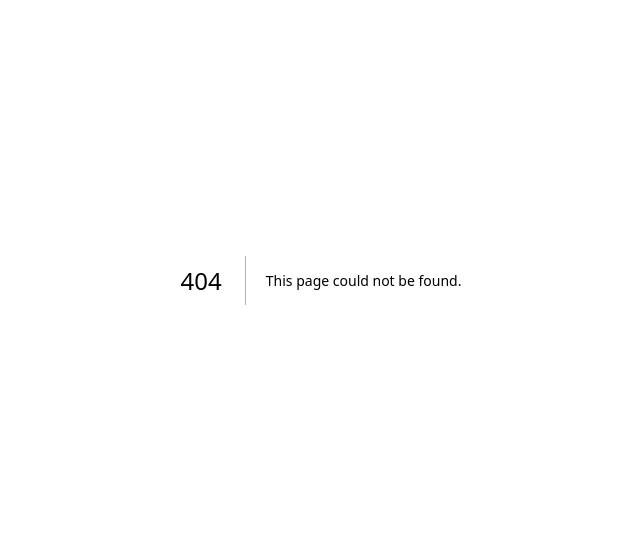
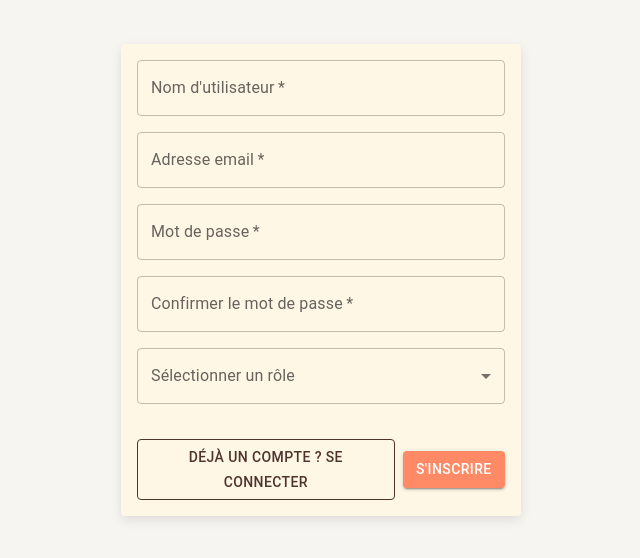
Before and after one commit to jerryalex15/GPSTL_Tinder_Souris, a Next.js app in the folder frontend/: page /register in a window 1280 px wide. Before the commit this address had no page. Shown: the part 120-678 px from the top of the page, without its empty margins (319-959 px from the left). Built offline with nearby package versions, Linux system fonts and the light colour scheme.

Commit message:
add register page

```diff
--- a/frontend/src/app/login/page.tsx
+++ b/frontend/src/app/login/page.tsx
@@ -1,38 +1,90 @@
 "use client";
-import { Card, CardContent, CardFooter, CardHeader, CardTitle } from "@/components/shadcn/card";
-import { Input } from "@/components/shadcn/input";
-import { Label } from "@/components/shadcn/label";
-import { Button } from "@/components/shadcn/button";
+import {
+  Card,
+  CardContent,
+  CardActions,
+  CardHeader,
+  TextField,
+  Button,
+  FormHelperText,
+} from '@mui/material';
 import { useRouter } from 'next/navigation';
+import React, { useState } from 'react';
 
 export default function Login() {
-  let router = useRouter();
+  const router = useRouter();
 
-  return <div className="flex justify-center items-center min-w-screen min-h-screen">
-    <Card className="w-[350px]">
-      <CardHeader>
-        <CardTitle>Se connecter</CardTitle>
-      </CardHeader>
-      <CardContent>
-        <form className="space-y-4">
-          <div className="grid w-full items-center gap-4">
-            <div className="flex flex-col space-y-1.5">
-              <Label htmlFor="name">{"Nom d'utilisateur"}</Label>
-              <Input id="name" placeholder="Nom d'utilisateur" />
-            </div>
-          </div>
-          <div className="grid w-full items-center gap-4">
-            <div className="flex flex-col space-y-1.5">
-              <Label htmlFor="pass">{"Mot de passe"}</Label>
-              <Input id="pass" type="password" placeholder="Mot de passe" />
-            </div>
-          </div>
-        </form>
-      </CardContent>
-      <CardFooter className="flex justify-between">
-        <Button variant="outline" onClick={() => router.back()}>Retourner</Button>
-        <Button>Se connecter</Button>
-      </CardFooter>
-    </Card>
-  </div>;
+  // States for form data
+  const [username, setUsername] = useState('');
+  const [password, setPassword] = useState('');
+
+  // State for error
+  const [error, setError] = useState('');
+
+  const validateForm = () => {
+    if (!username) {
+      setError("Le nom d'utilisateur est requis.");
+      return false;
+    }
+    if (!password) {
+      setError("Le mot de passe est requis.");
+      return false;
+    }
+    setError('');
+    return true;
+  };
+
+  const handleSubmit = (event: React.FormEvent) => {
+    event.preventDefault();
+    if (validateForm()) {
+      // Logic to handle successful login
+      console.log("Form submitted successfully");
+    }
+  };
+
+  return (
+    <div className="flex justify-center items-center min-w-screen min-h-screen bg-[#f7f5f2]">
+      <Card className="w-[400px] bg-[#fff7e6] shadow-lg">
+        <CardHeader className="text-center">
+          <h2 className="text-xl font-bold" style={{ color: '#4e342e', fontFamily: 'Georgia, serif' }}>
+            Se connecter
+          </h2>
+        </CardHeader>
+        <CardContent>
+          <form onSubmit={handleSubmit} className="flex flex-col gap-4">
+            <TextField
+              id="username"
+              label="Nom d'utilisateur"
+              variant="outlined"
+              fullWidth
+              value={username}
+              onChange={(e) => setUsername(e.target.value)}
+              error={!!error}
+              required
+            />
+            <TextField
+              id="password"
+              label="Mot de passe"
+              type="password"
+              variant="outlined"
+              fullWidth
+              value={password}
+              onChange={(e) => setPassword(e.target.value)}
+              error={!!error}
+              required
+            />
+            {error && <FormHelperText error>{error}</FormHelperText>}
+          </form>
+        </CardContent>
+        <CardActions className="justify-between p-4">
+          <Button variant="outlined" onClick={() => router.push('/register')} style={{ borderColor: '#4e342e', color: '#4e342e' }}>
+            Pas encore inscrit ? S'inscrire
+          </Button>
+          <Button variant="contained" color="primary" type="submit" style={{ backgroundColor: '#ff8a65', color: '#fff' }}>
+            Se connecter
+          </Button>
+        </CardActions>
+      </Card>
+    </div>
+  );
 }
--- /dev/null
+++ b/frontend/src/app/register/page.tsx
@@ -0,0 +1,168 @@
+"use client";
+import {
+  Card,
+  CardContent,
+  CardActions,
+  CardHeader,
+  Typography,
+  TextField,
+  Button,
+  MenuItem,
+  Select,
+  InputLabel,
+  FormControl,
+  FormHelperText
+} from '@mui/material';
+import { useRouter } from 'next/navigation';
+import React, { useState } from 'react';
+
+export default function Register() {
+  const router = useRouter();
+
+  // States for form data
+  const [username, setUsername] = useState('');
+  const [email, setEmail] = useState('');
+  const [password, setPassword] = useState('');
+  const [confirmPassword, setConfirmPassword] = useState('');
+  const [role, setRole] = useState('');
+
+  // States for errors
+  const [errors, setErrors] = useState({
+    username: '',
+    email: '',
+    password: '',
+    confirmPassword: '',
+    role: ''
+  });
+
+  const validateForm = () => {
+    let formIsValid = true;
+    let newErrors = { username: '', email: '', password: '', confirmPassword: '', role: '' };
+
+    if (!username) {
+      formIsValid = false;
+      newErrors.username = "Le nom d'utilisateur est requis.";
+    }
+
+    if (!email || !/\S+@\S+\.\S+/.test(email)) {
+      formIsValid = false;
+      newErrors.email = "Une adresse email valide est requise.";
+    }
+
+    if (!password) {
+      formIsValid = false;
+      newErrors.password = "Le mot de passe est requis.";
+    } else if (password.length < 6) {
+      formIsValid = false;
+      newErrors.password = "Le mot de passe doit comporter au moins 6 caractères.";
+    }
+
+    if (password !== confirmPassword) {
+      formIsValid = false;
+      newErrors.confirmPassword = "Les mots de passe ne correspondent pas.";
+    }
+
+    if (!role) {
+      formIsValid = false;
+      newErrors.role = "Veuillez sélectionner un rôle.";
+    }
+
+    setErrors(newErrors);
+    return formIsValid;
+  };
+
+  const handleSubmit = (event: React.FormEvent) => {
+    event.preventDefault();
+    if (validateForm()) {
+      // Logic to handle successful registration
+      console.log("Form submitted successfully");
+    }
+  };
+
+  const handleRoleChange = (event: React.ChangeEvent<{ value: unknown }>) => {
+    setRole(event.target.value as string);
+  };
+
+  return (
+    <div style={{ display: 'flex', justifyContent: 'center', alignItems: 'center', minWidth: '100vw', minHeight: '100vh', backgroundColor: '#f7f5f2' }}>
+      <Card sx={{ width: 400, boxShadow: '0 4px 12px rgba(0,0,0,0.1)', backgroundColor: '#fff7e6' }}>
+        <CardContent>
+          <form onSubmit={handleSubmit} style={{ display: 'flex', flexDirection: 'column', gap: '16px' }}>
+            <TextField
+              id="username"
+              label="Nom d'utilisateur"
+              variant="outlined"
+              fullWidth
+              value={username}
+              onChange={(e) => setUsername(e.target.value)}
+              error={!!errors.username}
+              helperText={errors.username}
+              required
+            />
+            <TextField
+              id="email"
+              label="Adresse email"
+              type="email"
+              variant="outlined"
+              fullWidth
+              value={email}
+              onChange={(e) => setEmail(e.target.value)}
+              error={!!errors.email}
+              helperText={errors.email}
+              required
+            />
+            <TextField
+              id="password"
+              label="Mot de passe"
+              type="password"
+              variant="outlined"
+              fullWidth
+              value={password}
+              onChange={(e) => setPassword(e.target.value)}
+              error={!!errors.password}
+              helperText={errors.password}
+              required
+            />
+            <TextField
+              id="confirm-password"
+              label="Confirmer le mot de passe"
+              type="password"
+              variant="outlined"
+              fullWidth
+              value={confirmPassword}
+              onChange={(e) => setConfirmPassword(e.target.value)}
+              error={!!errors.confirmPassword}
+              helperText={errors.confirmPassword}
+              required
+            />
+            {/* Select for role */}
+            <FormControl fullWidth error={!!errors.role}>
+              <InputLabel id="role-label">Sélectionner un rôle</InputLabel>
+              <Select
+                labelId="role-label"
+                id="role"
+                value={role}
+                onChange={handleRoleChange}
+                label="Sélectionner un rôle"
+                required
+              >
+                <MenuItem value="student">Étudiant</MenuItem>
+                <MenuItem value="company">Entreprise</MenuItem>
+                <MenuItem value="cfa">CFA</MenuItem>
+              </Select>
+              <FormHelperText>{errors.role}</FormHelperText>
+            </FormControl>
+          </form>
+        </CardContent>
+        <CardActions style={{ justifyContent: 'space-between', padding: '16px' }}>
+          <Button variant="outlined" onClick={() => router.push('/login')} style={{ borderColor: '#4e342e', color: '#4e342e' }}>
+            Déjà un compte ? Se connecter
+          </Button>
+          <Button variant="contained" color="primary" type="submit" style={{ backgroundColor: '#ff8a65', color: '#fff' }}>
+            S'inscrire
+          </Button>
+        </CardActions>
+      </Card>
+    </div>
+  );
+}
```
Also changed, not shown: 1 other file (tests, documents, lock files or other folders).
